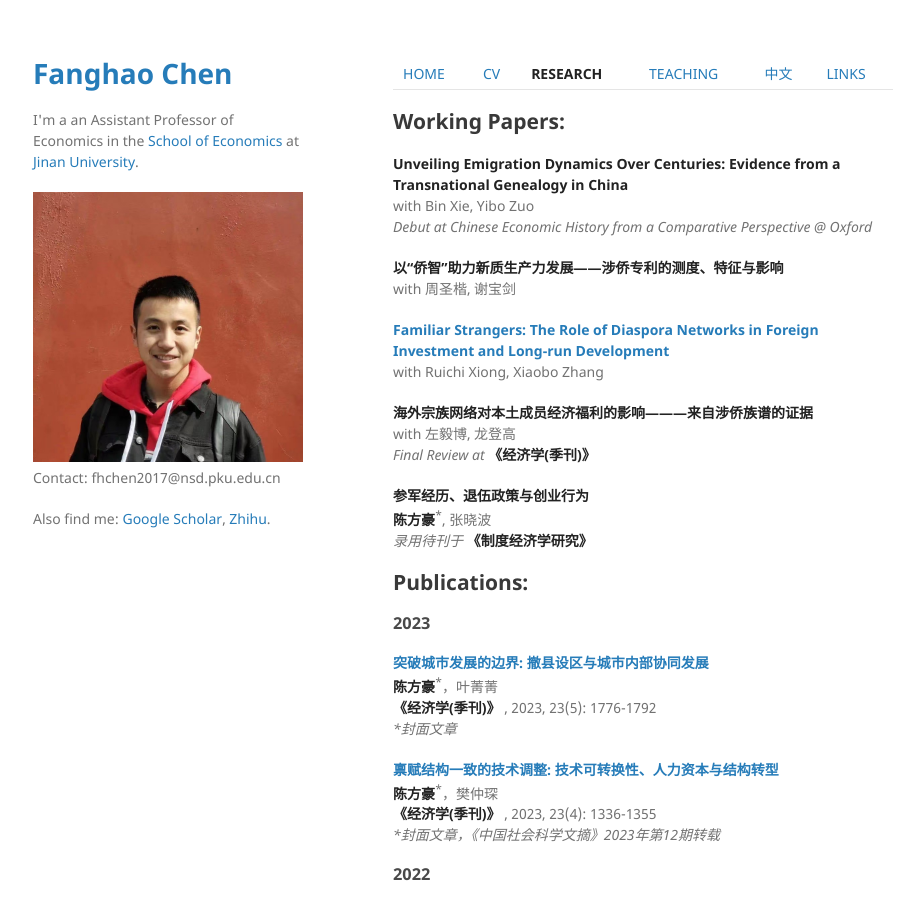
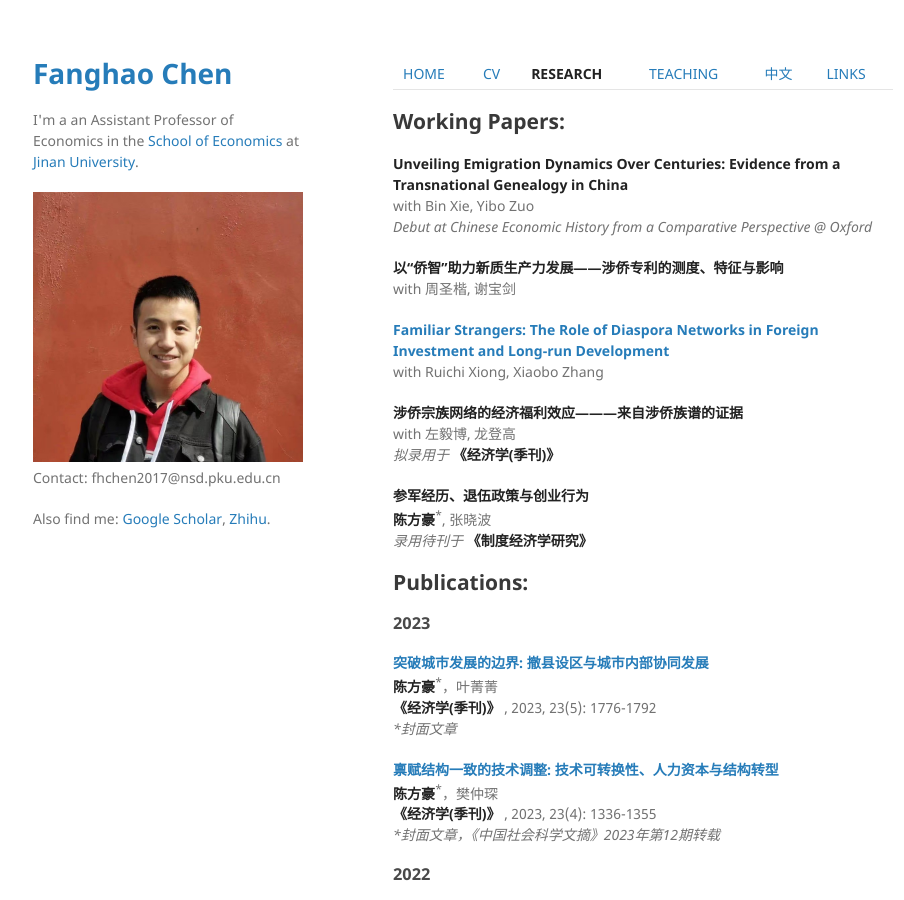
Before and after one commit to FanghaoChen/homepage, a Jekyll site: the page built from research.md, in a window 1280 px wide and 900 px high. Shown: the whole window, without its empty margins (177-1081 px from the left). Built offline with Jekyll 4.4.1, drawn with Linux system fonts in a browser that asks for light colours.

Commit message:
Update research.md

```diff
--- a/research.md
+++ b/research.md
@@ -16,9 +16,9 @@ with 周圣楷, 谢宝剑 <br/>
 **[Familiar Strangers: The Role of Diaspora Networks in Foreign Investment and Long-run Development](https://papers.ssrn.com/sol3/papers.cfm?abstract_id=4004159)** <br/>
 with Ruichi Xiong, Xiaobo Zhang
 
-**海外宗族网络对本土成员经济福利的影响———来自涉侨族谱的证据** <br/>
+**涉侨宗族网络的经济福利效应———来自涉侨族谱的证据** <br/>
 with 左毅博, 龙登高 <br/>
- <em> Final Review at </em> **《经济学(季刊)》**
+ <em> 拟录用于 </em> **《经济学(季刊)》**
 
 **参军经历、退伍政策与创业行为** <br/>
 **陈方豪**<sup>*</sup>, 张晓波 <br/>
```
